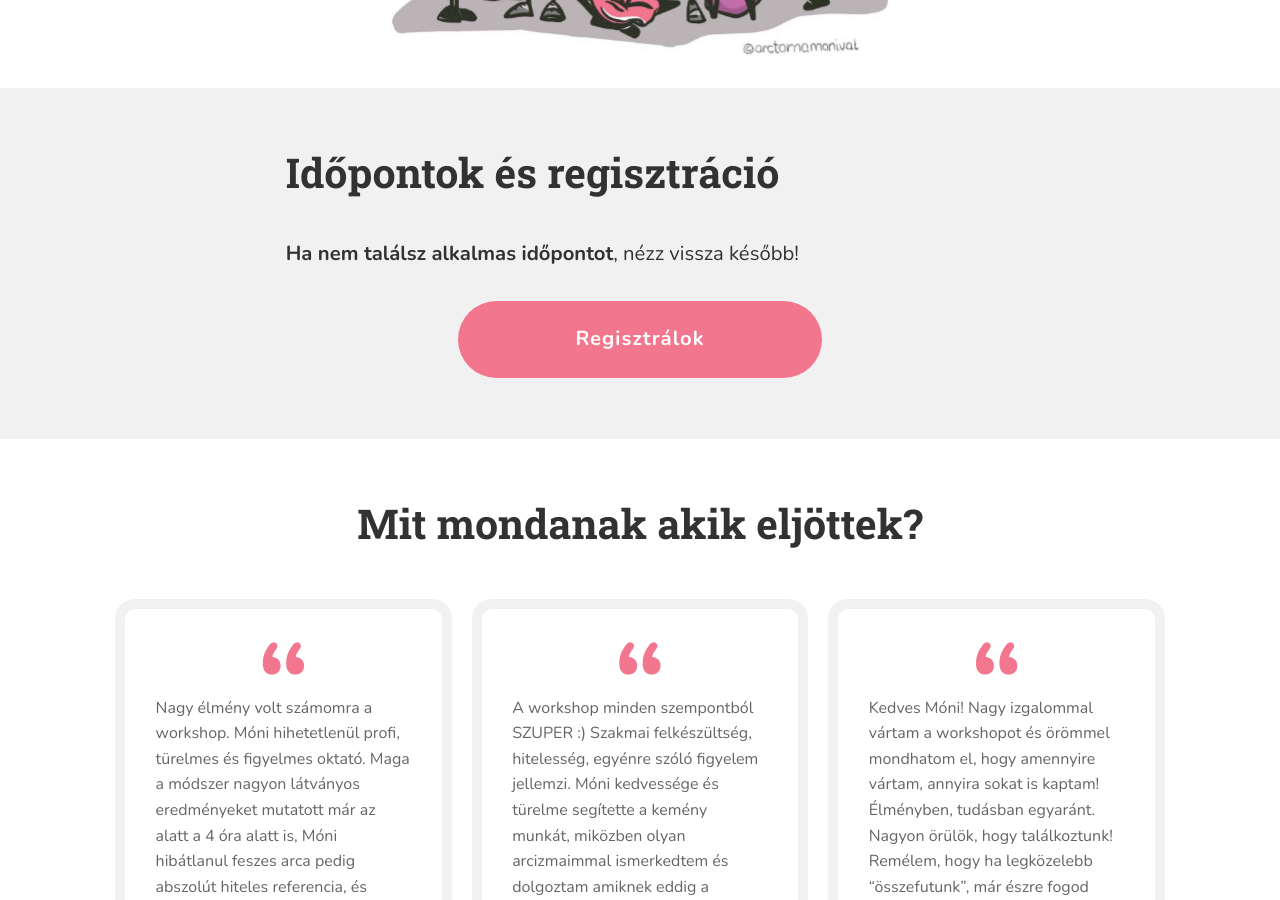
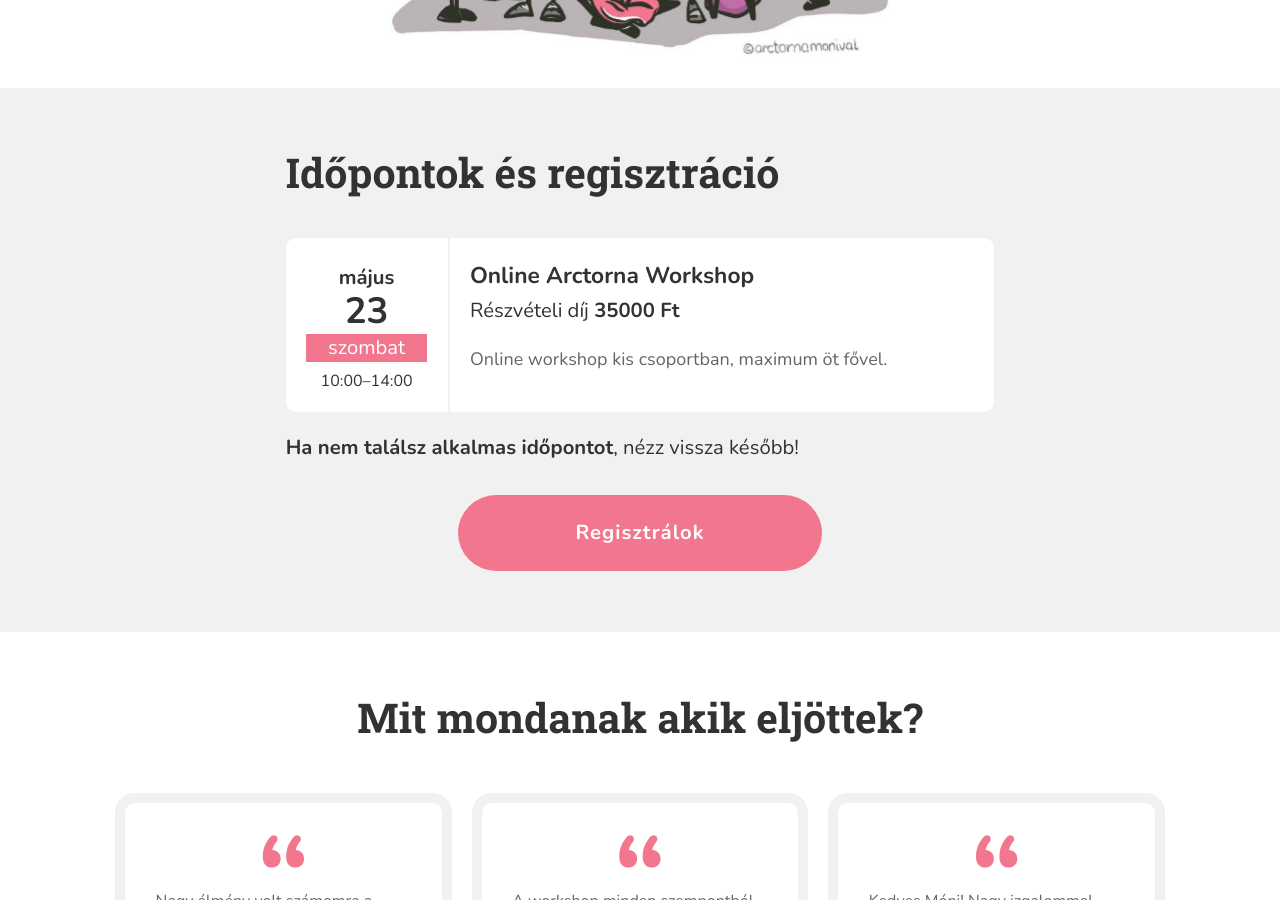
Before and after one commit to monikamudra/arctorna, a Jekyll site: the page built from workshop.md, in a window 1280 px wide and 900 px high, scrolled down 2015 px. Built offline with Jekyll 4.4.1, drawn with Linux system fonts in a browser that asks for light colours.

Commit message:
Update workshop event

```diff
--- a/_data/workshop.yaml
+++ b/_data/workshop.yaml
@@ -57,3 +57,12 @@
       Online workshop kis csoportban, maximum öt fővel.
     price: 35000
     full: false
+
+  - date: 2026-5-23-T10:00
+    start: "10:00"
+    end: "14:00"
+    title: Online Arctorna Workshop
+    description: >-
+      Online workshop kis csoportban, maximum öt fővel.
+    price: 35000
+    full: false
```
